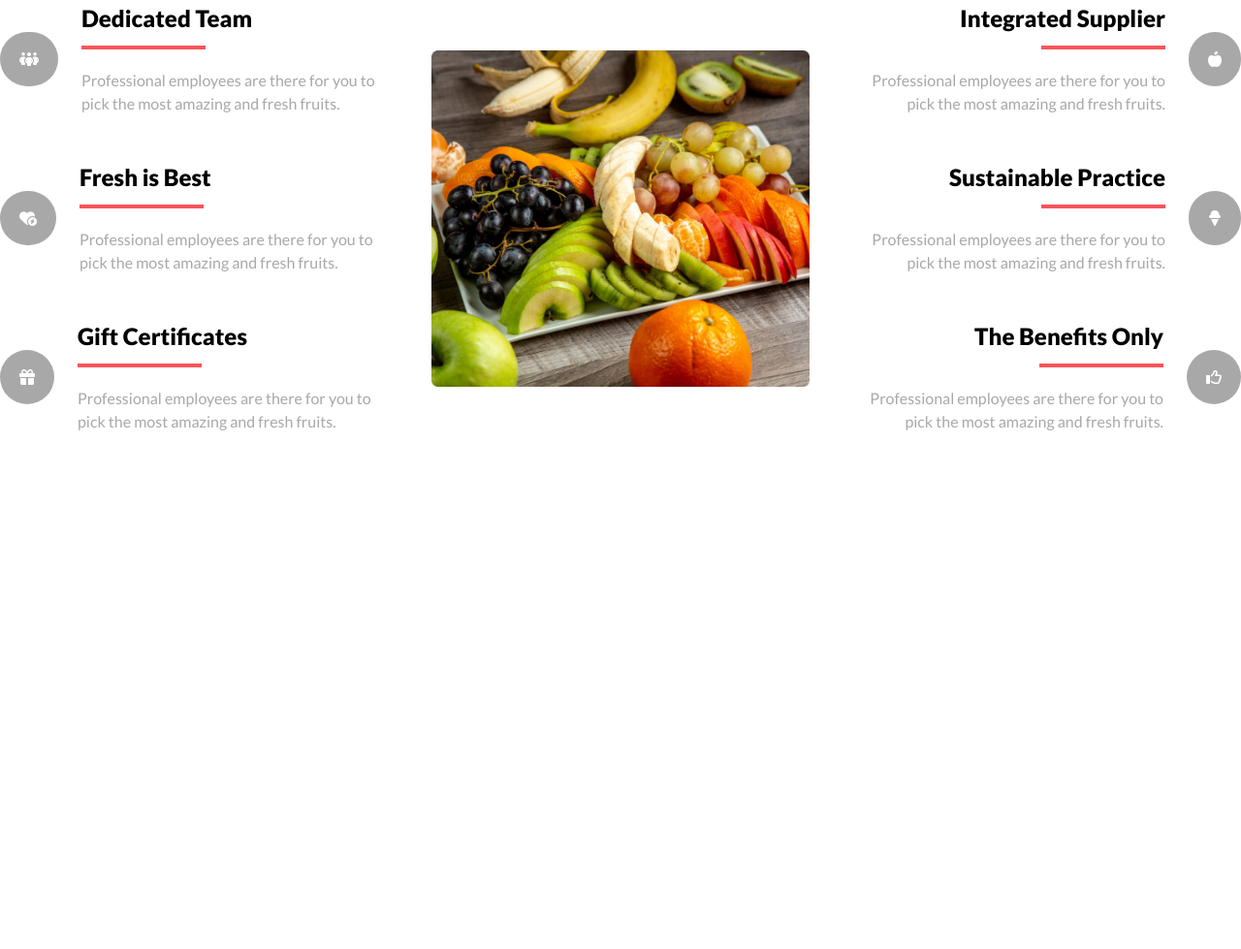
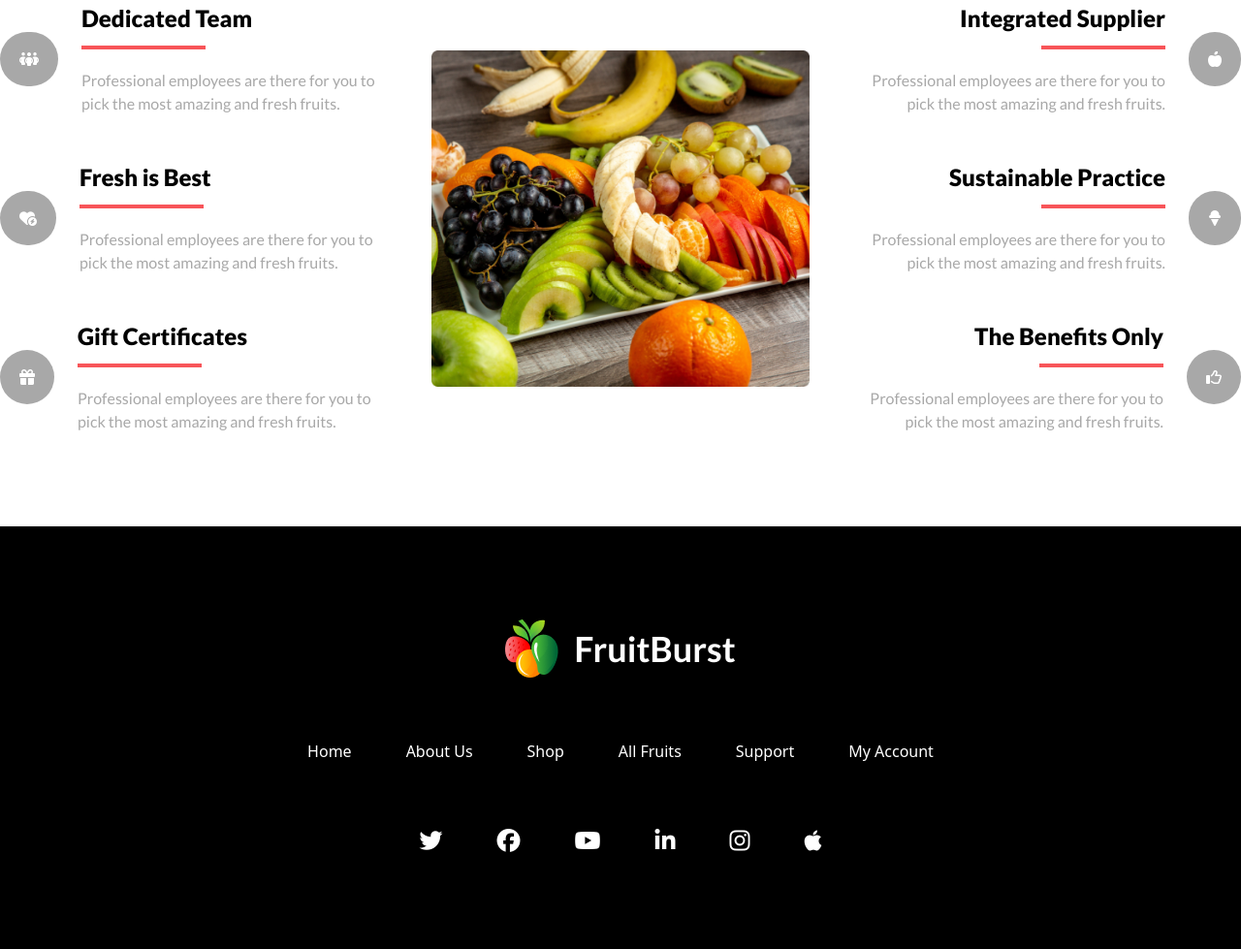
Before and after one commit to mdnasimtalukdar/FruitBurst, a website: page index.html in a window 1280 px wide. Shown: the part 3012-3991 px from the top of the page at 97% size. Before the commit the page ends 3555 px from the top, so only its background shows below. Drawn offline with Linux system fonts and the light colour scheme.

Commit message:
Create Footer section

```diff
--- a/index.html
+++ b/index.html
@@ -734,5 +734,43 @@
       <!-- Why Choose Us -->
     </main>
     <!-- Main End -->
+    <footer class="py-24 bg-black">
+      <div class="container mx-auto">
+        <div class=" flex flex-col items-center gap-16 ">
+          <!-- Logo -->
+          <div>
+            <a href="" class="flex items-center gap-4">
+              <img src="./img/logo.png" alt="" />
+              <span class="font-lato text-4xl text-white font-bold"
+                >FruitBurst</span
+              >
+            </a>
+          </div>
+          <!-- Logo -->
+          <!-- Footer Menu -->
+          <div>
+            <ul class="flex items-center justify-between gap-5 md:gap-14 text-white">
+              <li><a href="">Home</a></li>
+              <li><a href="">About Us</a></li>
+              <li><a href="">Shop</a></li>
+              <li class="max-md:hidden"><a href="" >All Fruits</a></li>
+              <li class="max-md:hidden"><a href="" >Support</a></li>
+              <li><a href="">My Account</a></li>
+            </ul>
+          </div>
+          <!-- Footer Menu -->
+          <!-- Footer Icon -->
+          <ul class="flex items-center gap-5 md:gap-14 text-white text-2xl">
+            <li><a href=""><i class="fa-brands fa-twitter"></i></a></li>
+            <li><a href=""><i class="fa-brands fa-facebook"></i></a></li>
+            <li><a href=""><i class="fa-brands fa-youtube"></i></a></li>
+            <li><a href=""><i class="fa-brands fa-linkedin-in"></i></a></li>
+            <li><a href=""><i class="fa-brands fa-instagram"></i></a></li>
+            <li><a href=""><i class="fa-brands fa-apple"></i></a></li>
+          </ul>
+          <!-- Footer Icon -->
+        </div>
+      </div>
+    </footer>
   </body>
 </html>
```
Also changed, not shown: dist/style.css.
